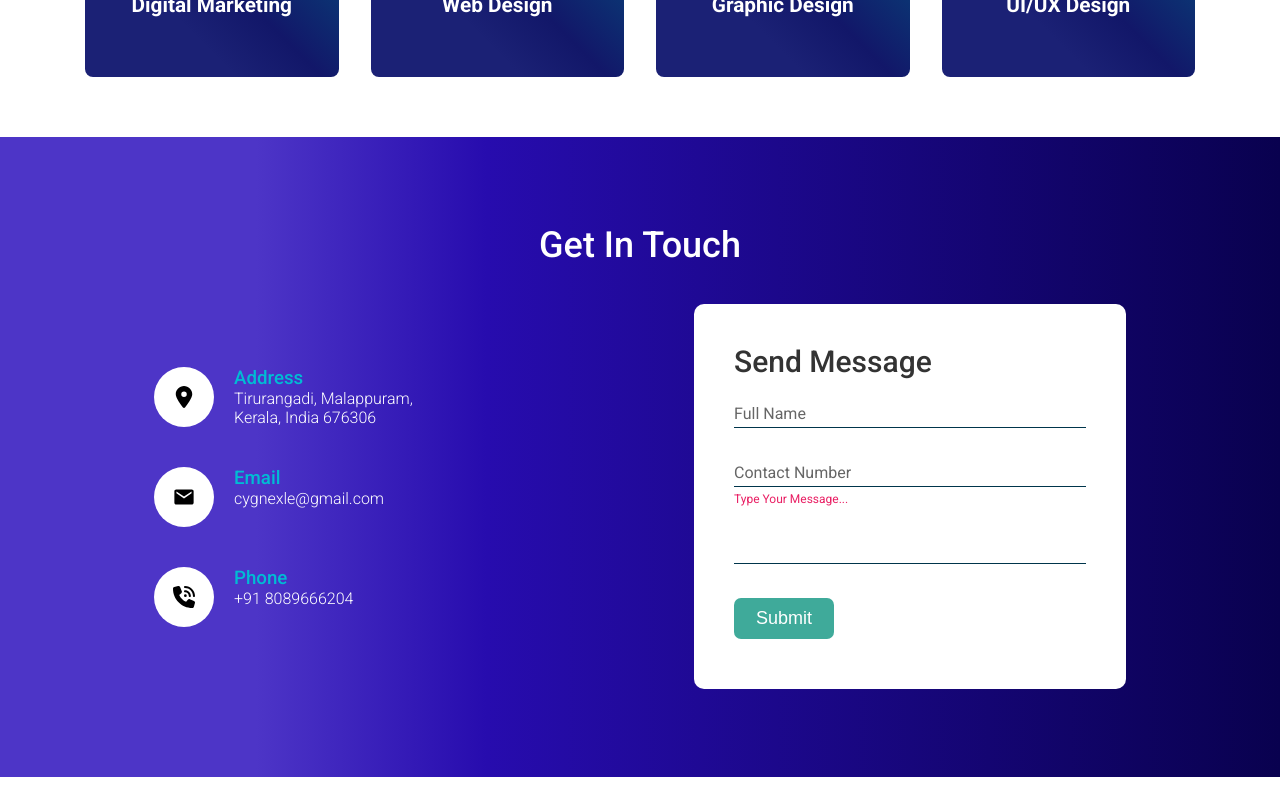
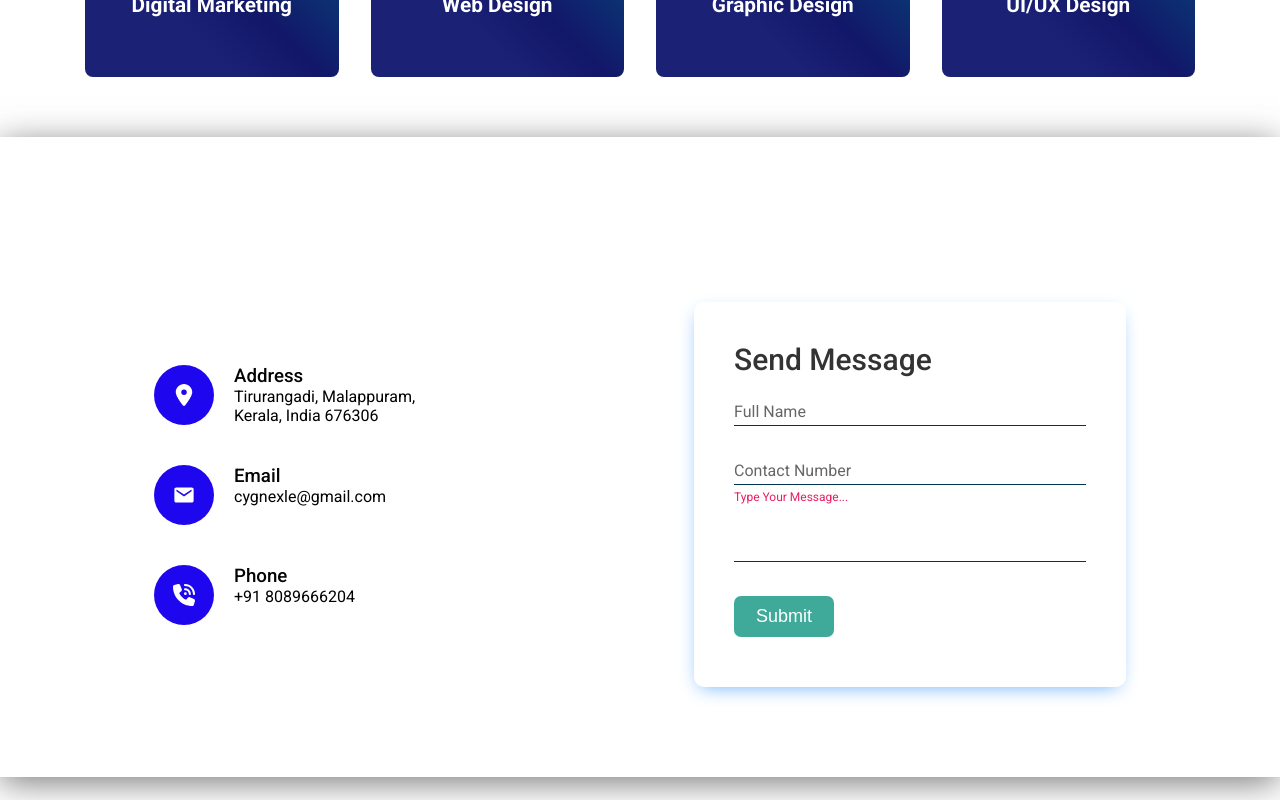
Before and after one commit to Nihalpm123/lecygnex, a React (Vite) app: page / in a window 1280 px wide. Shown: the part 1760-2560 px from the top of the page. Built offline with nearby package versions, Linux system fonts and the light colour scheme.

Commit message:
form color changed

```diff
--- a/src/styles/form.css
+++ b/src/styles/form.css
@@ -6,7 +6,9 @@
     justify-content: center;
     align-items: center;
     flex-direction: column;
-    background: var(--newsletter-bg);
+    -webkit-box-shadow: -1px 6px 33px -1px rgba(77,76,77,0.77);
+    -moz-box-shadow: -1px 6px 33px -1px rgba(77,76,77,0.77);
+    box-shadow: -1px 6px 33px -1px rgba(77,76,77,0.77);
 }
 
 
@@ -16,7 +18,7 @@
 }
 
 .contact .content-form h2{
-    font-size:  36px;
+    font-size:  32px;
     font-weight: 500;
     color: #fff;
     margin-bottom: 8px;
@@ -24,7 +26,7 @@
 
 .contact .content-form p{
     font-weight: 300;
-    color: #fff;
+    color: #040405;
 }
 
 .container-form{
@@ -50,7 +52,7 @@
 .container-form .contactInfo .box .icon{
     min-width: 60px;
     height: 60px;
-    background: #fff;
+    background: #1e07ee;
     display: flex;
     justify-content: center;
     align-items: center;
@@ -58,18 +60,22 @@
     font-size: 22px;
 }
 
+.icon{
+    color: #fff;
+}
+
 .container-form .contactInfo .box .text{
     display: flex;
     margin-left: 20px;
     font-size: 16px;
-    color: #fff;
+    color: #000000;
     flex-direction: column;
-    font-weight: 300;
+    font-weight: 400;
 }
 
 .container-form .contactInfo .box .text h3{
     font-weight: 500;
-    color: #00bcd4;
+    color: #030404;
 }
 
 .contactForm{
@@ -77,6 +83,9 @@
     padding: 40px;
     background: #fff;
     border-radius: 10px;
+    -webkit-box-shadow: -1px 6px 19px -7px rgba(93,167,252,1);
+    -moz-box-shadow: -1px 6px 19px -7px rgba(93,167,252,1);
+    box-shadow: -1px 6px 19px -7px rgba(93,167,252,1);
 }
 
 .contactForm h2{
```
